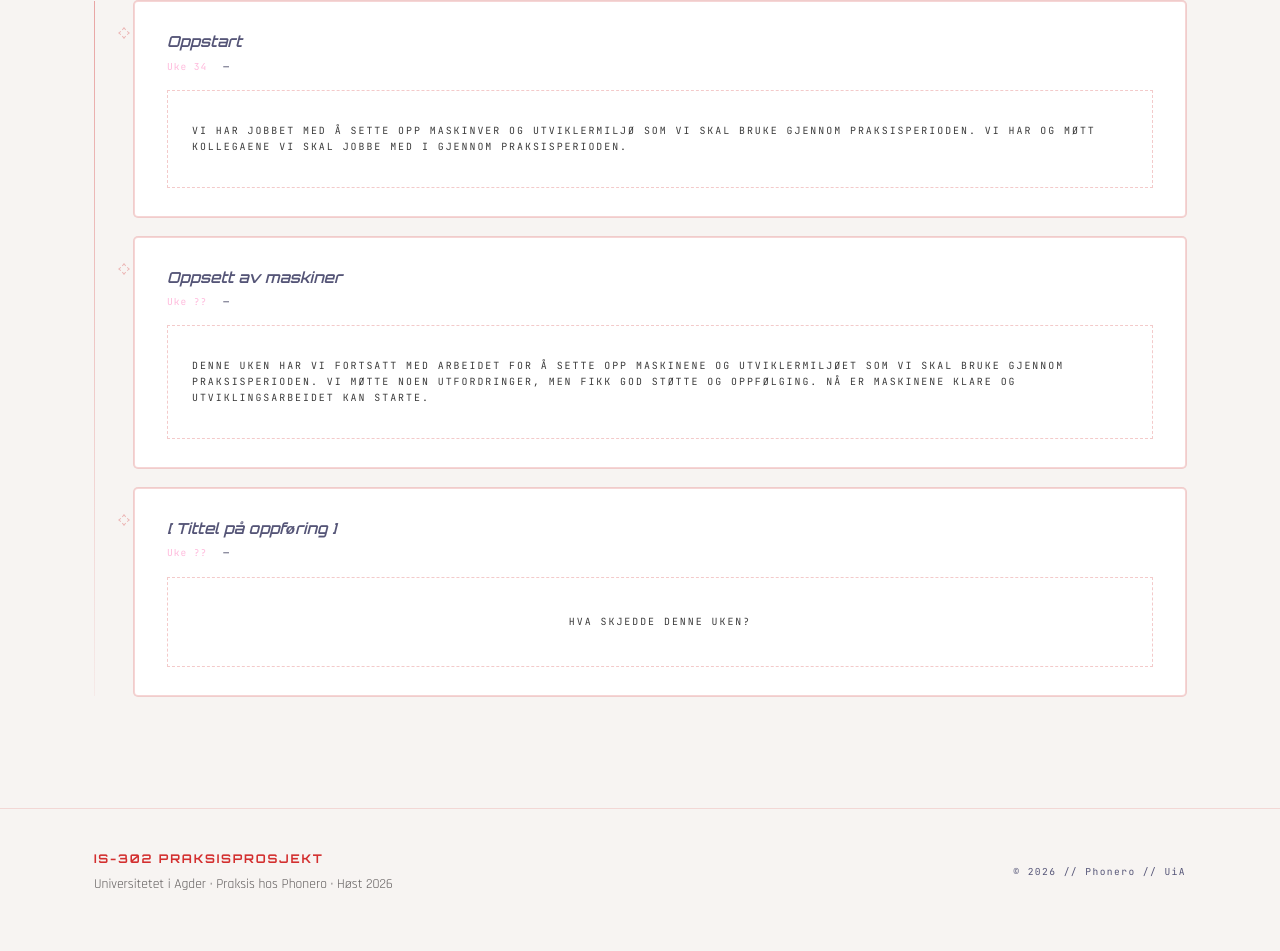
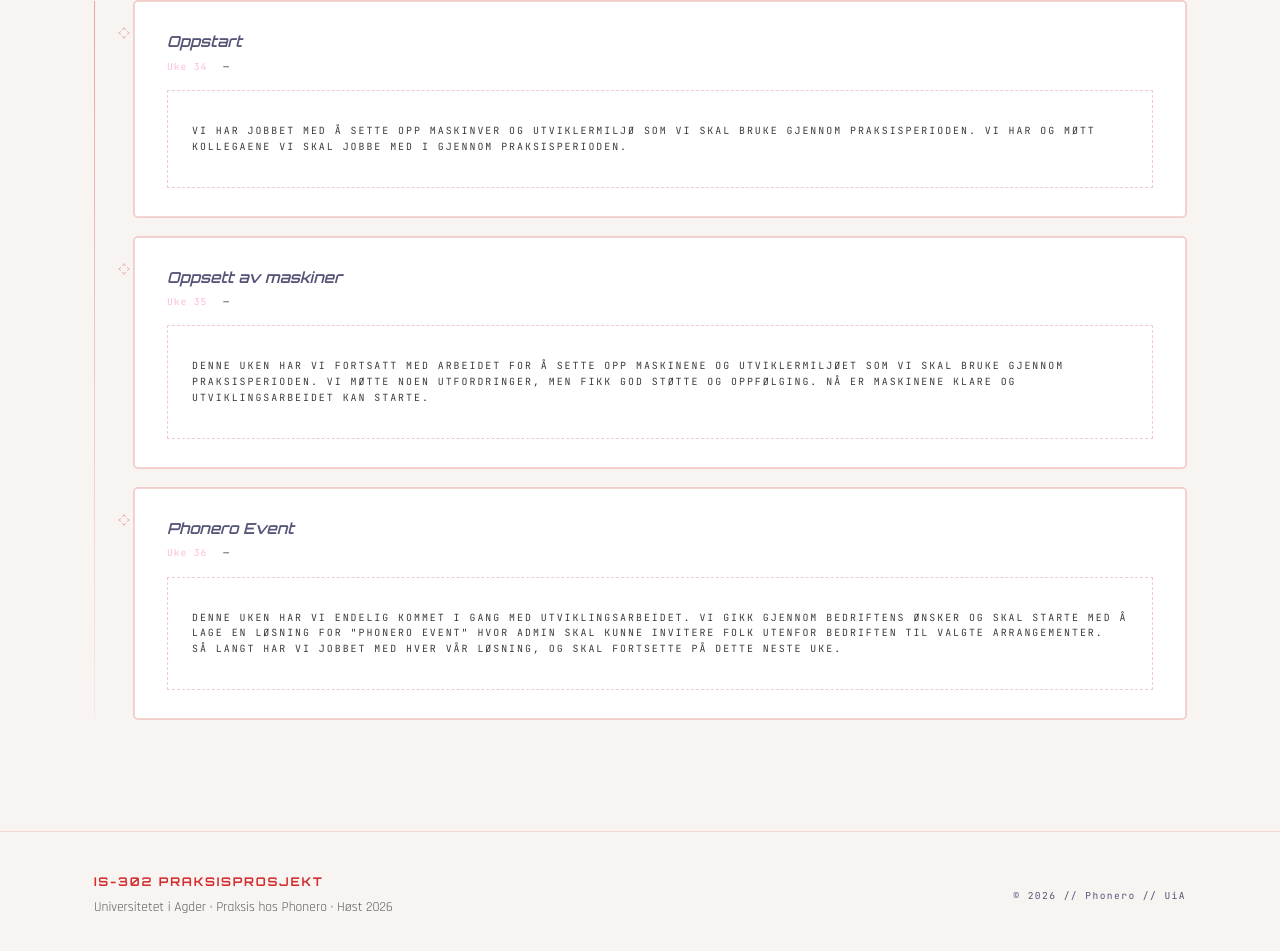
Before and after one commit to asklootz/IS-302, a plain HTML site: page index.html in a window 1280 px wide. Shown: the part 5468-6419 px from the top of the page. Drawn offline with nearby package versions, Linux system fonts and the light colour scheme.

Commit message:
dagbok uke 36

```diff
--- a/index.html
+++ b/index.html
@@ -732,7 +732,7 @@
               <div>
                 <div style="font-family:'Orbitron',sans-serif;font-size:.95rem;font-weight:600;color:#555577;font-style:italic;margin-bottom:4px;">Oppsett av maskiner</div>
                 <div class="d-flex gap-3 align-items-center">
-                  <span class="font-mono" style="font-size:.6rem;color:rgba(255,82,168,.4);letter-spacing:.1em;">Uke ??</span>
+                  <span class="font-mono" style="font-size:.6rem;color:rgba(255,82,168,.4);letter-spacing:.1em;">Uke 35</span>
                   <span class="font-mono" style="font-size:.6rem;color:#333355;">—</span>
                 </div>
               </div>
@@ -746,14 +746,14 @@
           <div class="card-dark glow-border">
             <div class="d-flex flex-wrap align-items-start justify-content-between gap-3 mb-3">
               <div>
-                <div style="font-family:'Orbitron',sans-serif;font-size:.95rem;font-weight:600;color:#555577;font-style:italic;margin-bottom:4px;">[ Tittel på oppføring ]</div>
+                <div style="font-family:'Orbitron',sans-serif;font-size:.95rem;font-weight:600;color:#555577;font-style:italic;margin-bottom:4px;">Phonero Event</div>
                 <div class="d-flex gap-3 align-items-center">
-                  <span class="font-mono" style="font-size:.6rem;color:rgba(255,82,168,.4);letter-spacing:.1em;">Uke ??</span>
+                  <span class="font-mono" style="font-size:.6rem;color:rgba(255,82,168,.4);letter-spacing:.1em;">Uke 36</span>
                   <span class="font-mono" style="font-size:.6rem;color:#333355;">—</span>
                 </div>
               </div>
             </div>
-            <div class="placeholder-box"><span>Hva skjedde denne uken?</span></div>
+            <div class="placeholder-box"><span>Denne uken har vi endelig kommet i gang med utviklingsarbeidet. Vi gikk gjennom bedriftens ønsker og skal starte med å lage en løsning for "Phonero Event" hvor admin skal kunne invitere folk utenfor bedriften til valgte arrangementer. <br>Så langt har vi jobbet med hver vår løsning, og skal fortsette på dette neste uke.</span></div>
           </div>
     </div>
 
```
